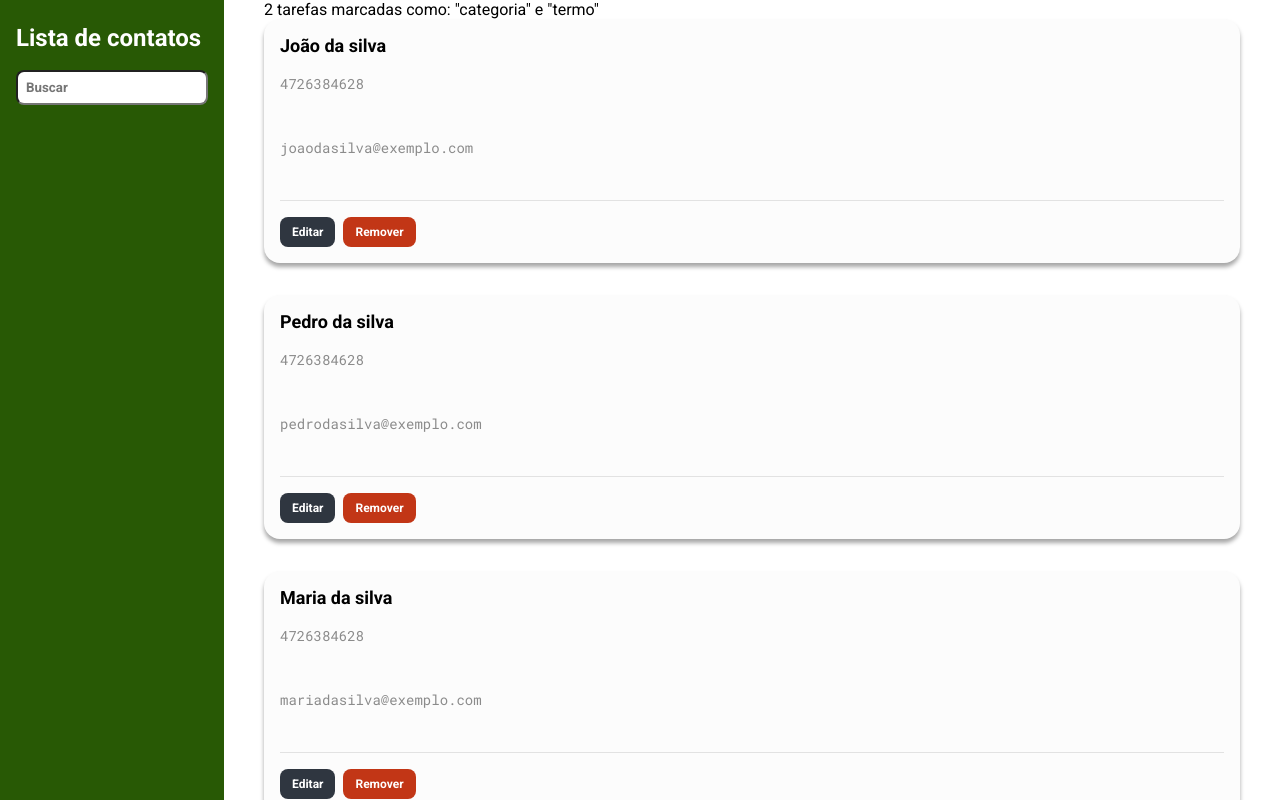
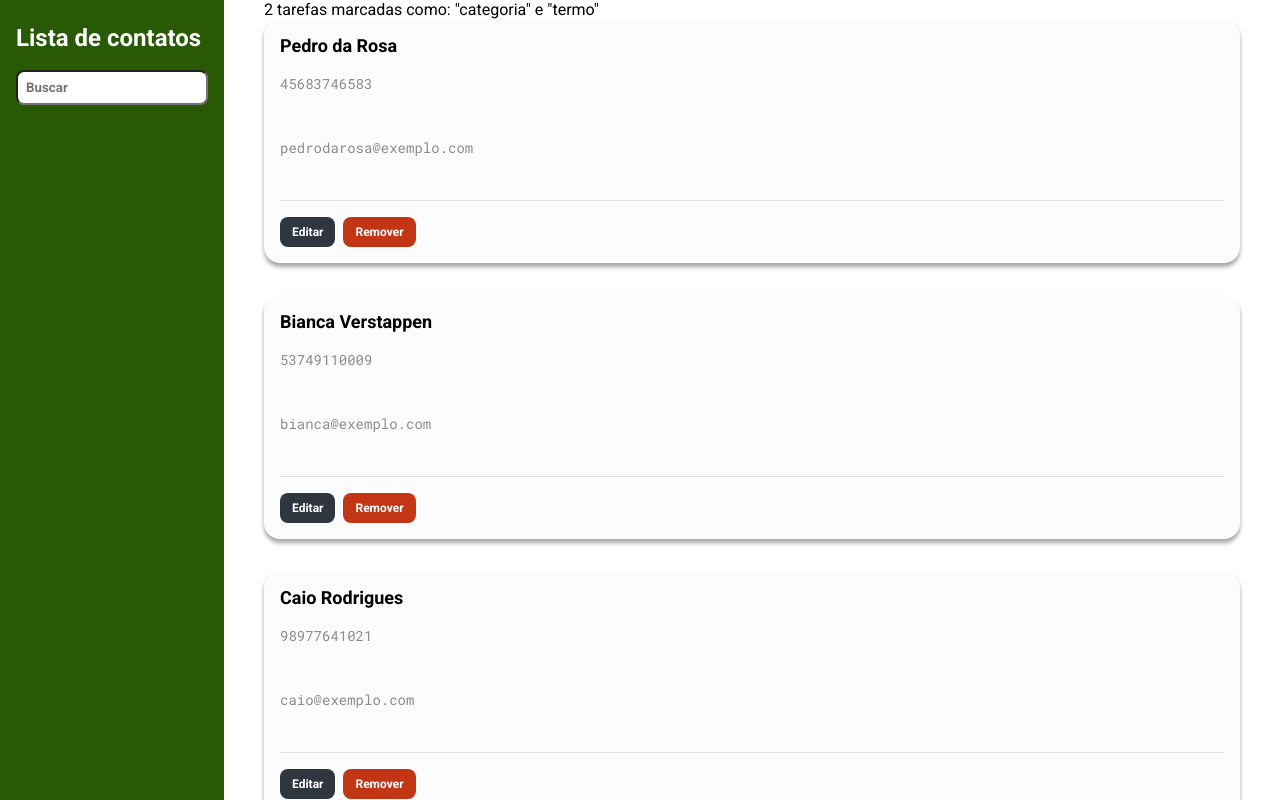
Before and after one commit to DouglassenG/lista_de_contatos, a React (Create React App) app: page / in a window 1280 px wide. Built offline with nearby package versions, Linux system fonts and the light colour scheme.

Commit message:
Aplicando a funcao remover

```diff
--- a/public/index.html
+++ b/public/index.html
@@ -24,9 +24,12 @@
       work correctly both with client-side routing and a non-root public URL.
       Learn how to configure a non-root public URL by running `npm run build`.
     -->
-    <link rel="preconnect" href="https://fonts.googleapis.com">
-    <link rel="preconnect" href="https://fonts.gstatic.com" crossorigin>
-    <link href="https://fonts.googleapis.com/css2?family=Roboto+Mono:ital,wght@0,100..700;1,100..700&family=Roboto:ital,wght@0,100..900;1,100..900&display=swap" rel="stylesheet">
+    <link rel="preconnect" href="https://fonts.googleapis.com" />
+    <link rel="preconnect" href="https://fonts.gstatic.com" crossorigin />
+    <link
+      href="https://fonts.googleapis.com/css2?family=Roboto+Mono:ital,wght@0,100..700;1,100..700&family=Roboto:ital,wght@0,100..900;1,100..900&display=swap"
+      rel="stylesheet"
+    />
     <title>Meus contatos</title>
   </head>
   <body>
--- a/src/components/Contato/index.tsx
+++ b/src/components/Contato/index.tsx
@@ -1,13 +1,15 @@
 import { useState } from 'react'
+import { useDispatch } from 'react-redux'
+
 import * as S from './styles'
 
-type Props = {
-  nome: string
-  email: string
-  telefone: number
-}
+import { remover } from '../../store/reducers/contatos'
+import ContatoClass from '../../models/Contato'
 
-const Contato = ({ nome, email, telefone }: Props) => {
+type Props = ContatoClass
+
+const Contato = ({ nome, email, telefone, id }: Props) => {
+  const dispatch = useDispatch()
   const [estaEditando, setEstaEditando] = useState(false)
   return (
     <S.Card>
@@ -25,7 +27,9 @@ const Contato = ({ nome, email, telefone }: Props) => {
         ) : (
           <>
             <S.Botao onClick={() => setEstaEditando(true)}>Editar</S.Botao>
-            <S.BotaoCancelarRemover>Remover</S.BotaoCancelarRemover>
+            <S.BotaoCancelarRemover onClick={() => dispatch(remover(id))}>
+              Remover
+            </S.BotaoCancelarRemover>
           </>
         )}
       </S.BarraAcoes>
--- a/src/containers/ListaDeContatos/index.tsx
+++ b/src/containers/ListaDeContatos/index.tsx
@@ -1,35 +1,29 @@
+import { useSelector } from 'react-redux'
+
 import Contato from '../../components/Contato'
 import { Container } from './styles'
+import { RootReducer } from '../../store'
 
-const contatos = [
-  {
-    nome: 'João da silva',
-    email: 'joaodasilva@exemplo.com',
-    telefone: 4726384628
-  },
-  {
-    nome: 'Pedro da silva',
-    email: 'pedrodasilva@exemplo.com',
-    telefone: 4726384628
-  },
-  {
-    nome: 'Maria da silva',
-    email: 'mariadasilva@exemplo.com',
-    telefone: 4726384628
-  }
-]
+const ListaDeContatos = () => {
+  const { itens } = useSelector((state: RootReducer) => state.contatos)
 
-const ListaDeContatos = () => (
+  return (
     <Container>
       <p>2 tarefas marcadas como: &quot;categoria&quot; e &quot;termo&quot;</p>
       <ul>
-      {contatos.map((t) => (
-        <li key={t.nome}>
-          <Contato nome={t.nome} email={t.email} telefone={t.telefone} />
+        {itens.map((c) => (
+          <li key={c.nome}>
+            <Contato
+              nome={c.nome}
+              email={c.email}
+              telefone={c.telefone}
+              id={c.id}
+            />
           </li>
         ))}
       </ul>
     </Container>
   )
+}
 
 export default ListaDeContatos
--- /dev/null
+++ b/src/models/Contato.ts
@@ -0,0 +1,15 @@
+class Contato {
+  nome: string
+  email: string
+  telefone: number
+  id: number
+
+  constructor(nome: string, email: string, telefone: number, id: number) {
+    this.nome = nome
+    this.email = email
+    this.telefone = telefone
+    this.id = id
+  }
+}
+
+export default Contato
--- /dev/null
+++ b/src/store/index.ts
@@ -0,0 +1,13 @@
+import { configureStore } from '@reduxjs/toolkit'
+
+import contatosReducer from './reducers/contatos'
+
+const store = configureStore({
+  reducer: {
+    contatos: contatosReducer
+  }
+})
+
+export type RootReducer = ReturnType<typeof store.getState>
+
+export default store
--- /dev/null
+++ b/src/store/reducers/contatos.ts
@@ -0,0 +1,45 @@
+import { createSlice, PayloadAction } from '@reduxjs/toolkit'
+import Contato from '../../models/Contato'
+
+type ContatosState = {
+  itens: Contato[]
+}
+
+const initialState: ContatosState = {
+  itens: [
+    {
+      nome: 'Pedro da Rosa',
+      email: 'pedrodarosa@exemplo.com',
+      telefone: 45683746583,
+      id: 1
+    },
+    {
+      nome: 'Bianca Verstappen',
+      email: 'bianca@exemplo.com',
+      telefone: 53749110009,
+      id: 2
+    },
+    {
+      nome: 'Caio Rodrigues',
+      email: 'caio@exemplo.com',
+      telefone: 98977641021,
+      id: 3
+    }
+  ]
+}
+
+const contatosSlice = createSlice({
+  name: 'contatos',
+  initialState,
+  reducers: {
+    remover: (state, action: PayloadAction<number>) => {
+      state.itens = state.itens.filter(
+        (contato) => contato.id !== action.payload
+      )
+    }
+  }
+})
+
+export const { remover } = contatosSlice.actions
+
+export default contatosSlice.reducer
```
Also changed, not shown: src/App.tsx (+5 -2 lines), tsconfig.json (+2 -8 lines), .eslintrc.json, 2 other files (tests, documents, lock files or other folders). Lines whose indentation alone changed are shown as unchanged.
